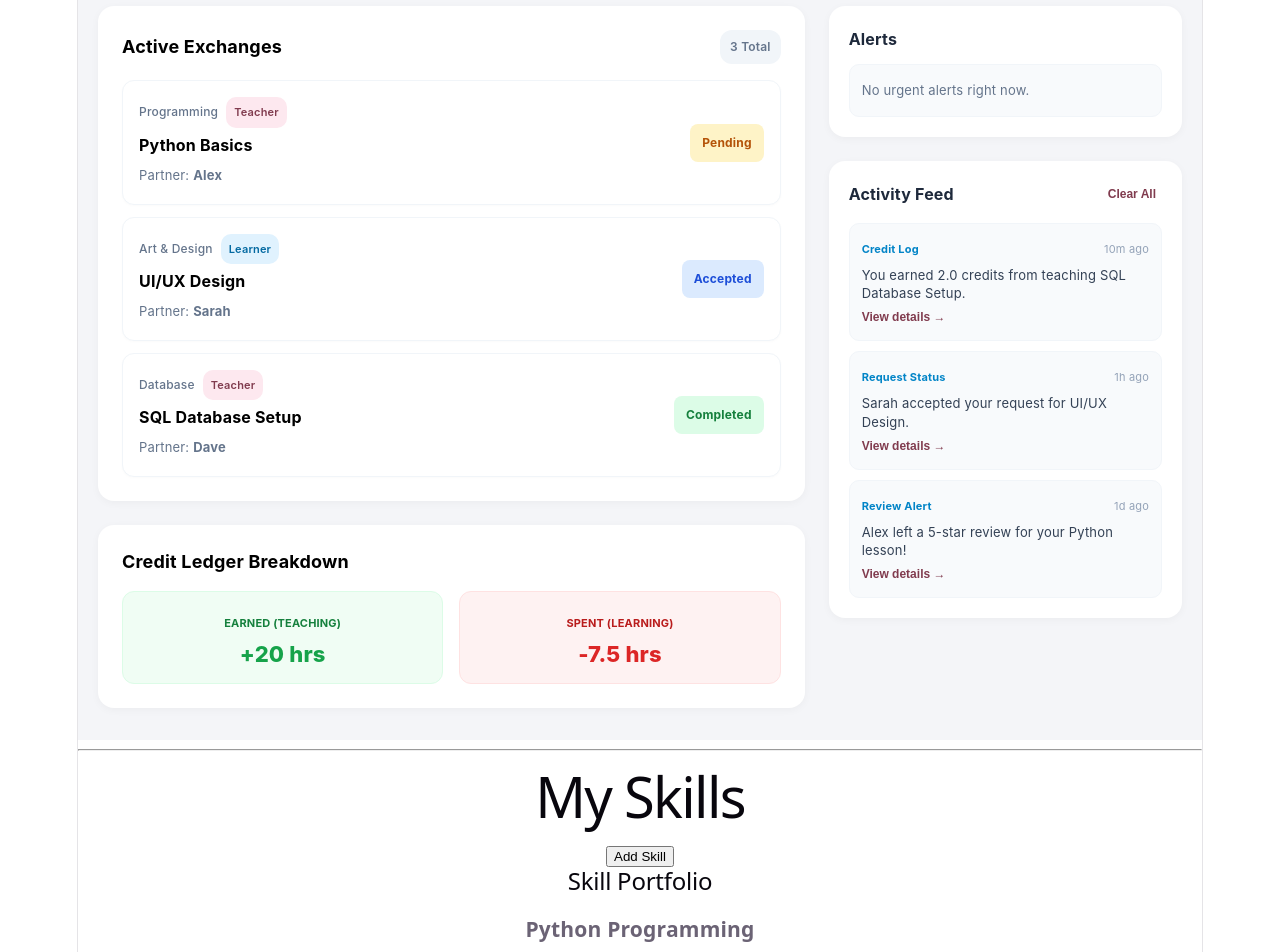
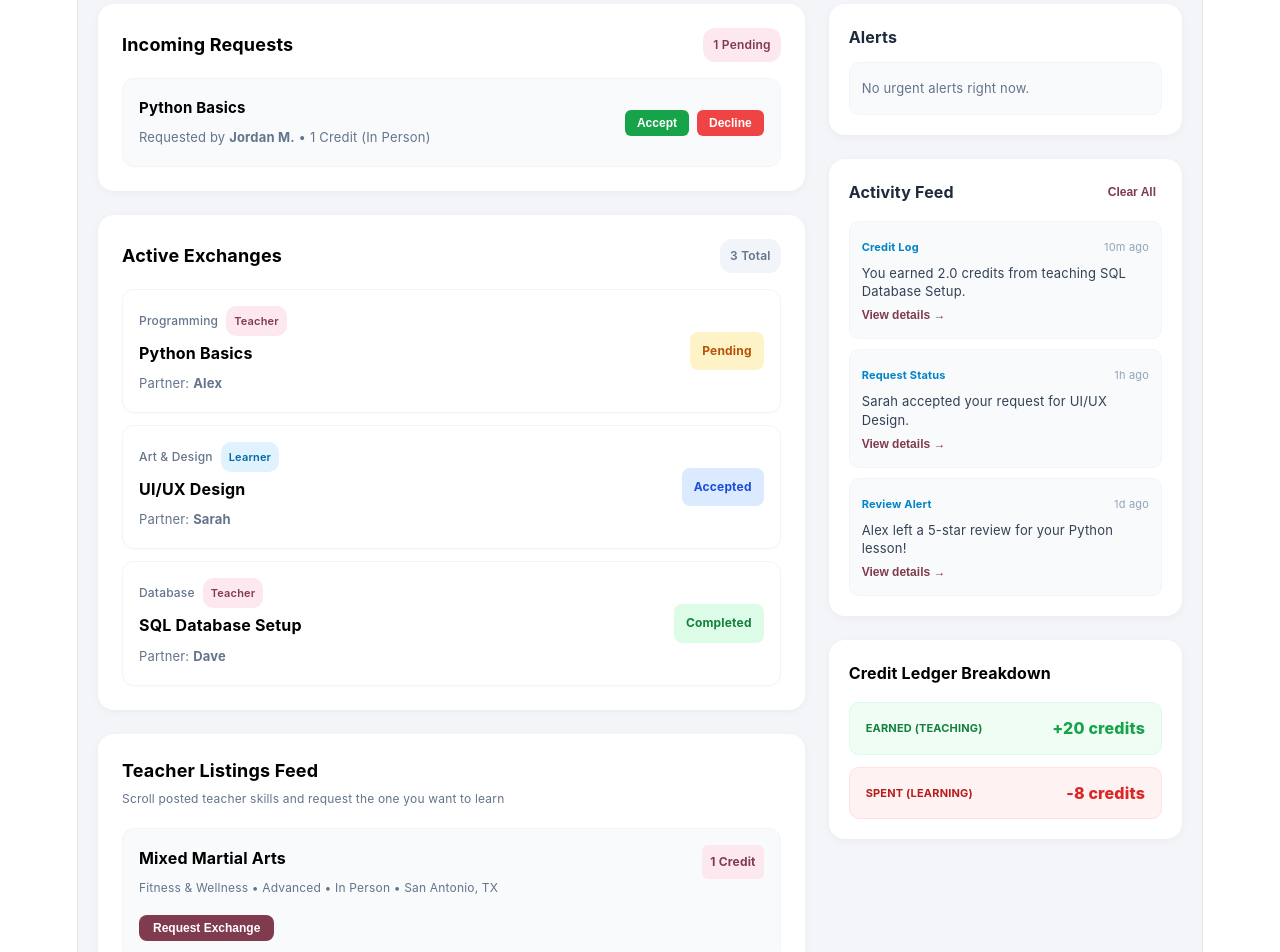
Before and after one commit to A-perez2265/BAAMM, a React (Vite) app: page / in a window 1280 px wide. Shown: the part 260-1212 px from the top of the page. Built offline with nearby package versions, Linux system fonts and the light colour scheme.

Commit message:
UI: Reorganize credit ledger breakdown and center available balance display

```diff
--- a/src/pages/DashboardPage.jsx
+++ b/src/pages/DashboardPage.jsx
@@ -6,15 +6,26 @@ export default function DashboardPage() {
   const [user] = useState({
     name: "User 101",
     username: "@user101",
-    creditBalance: 12.5,
-    earnedCredits: 20.0,
-    spentCredits: 7.5
+    creditBalance: 12,
+    earnedCredits: 20,
+    spentCredits: 8
   });
 
   const [exchanges] = useState([
     { id: 1, title: "Python Basics", role: "Teacher", partner: "Alex", status: "Pending", category: "Programming" },
     { id: 2, title: "UI/UX Design", role: "Learner", partner: "Sarah", status: "Accepted", category: "Art & Design" },
     { id: 3, title: "SQL Database Setup", role: "Teacher", partner: "Dave", status: "Completed", category: "Database" }
+  ]);
+
+  // Teammate's Exchange Engine Data: Incoming Requests
+  const [incomingRequests] = useState([
+    { id: 201, skill: "Python Basics", requester: "Jordan M.", credits: 1, type: "In Person" }
+  ]);
+
+  // Teammate's Exchange Engine Data: Featured Teacher Listings
+  const [teacherListings] = useState([
+    { id: 301, title: "Mixed Martial Arts", teacher: "AugustineP", credits: 1, category: "Fitness & Wellness", level: "Advanced", mode: "In Person", location: "San Antonio, TX" },
+    { id: 302, title: "Programmer Tutoring", teacher: "AugustineP", credits: 1, category: "Technology", level: "Intermediate", mode: "Online", location: "San Antonio, TX" }
   ]);
 
   return (
@@ -32,7 +43,6 @@ export default function DashboardPage() {
         top: 0,
         zIndex: 10
       }}>
-        {/* Logo Section */}
         <div style={{ display: 'flex', alignItems: 'center', gap: '8px' }}>
           <div style={{ width: '32px', height: '32px', borderRadius: '50%', background: 'linear-gradient(135deg, #f59e0b, #3b82f6)', display: 'flex', alignItems: 'center', justifyContent: 'center', color: '#fff', fontWeight: 'bold' }}>⚡</div>
           <div>
@@ -41,7 +51,6 @@ export default function DashboardPage() {
           </div>
         </div>
 
-        {/* Navigation Tabs */}
         <nav style={{ display: 'flex', gap: '6px', backgroundColor: '#f1f5f9', padding: '4px', borderRadius: '10px' }}>
           {['Dashboard', 'Search', 'Request', 'Incoming', 'Confirm', 'My Skills'].map((tab) => (
             <button
@@ -62,7 +71,6 @@ export default function DashboardPage() {
           ))}
         </nav>
 
-        {/* Auth status */}
         <div style={{ display: 'flex', alignItems: 'center', gap: '16px', fontSize: '13px' }}>
           <span style={{ color: '#64748b' }}>Signed in as <strong style={{ color: '#000000' }}>{user.name}</strong> <span style={{ color: '#94a3b8' }}>{user.username}</span></span>
           <button style={{ border: '1px solid #cbd5e1', background: '#fff', padding: '6px 12px', borderRadius: '6px', fontSize: '12px', fontWeight: '600', cursor: 'pointer', color: '#475569' }}>Sign Out</button>
@@ -72,7 +80,7 @@ export default function DashboardPage() {
       {/* Main Container */}
       <main style={{ maxWidth: '1100px', margin: '0 auto', padding: '32px 20px' }}>
 
-        {/* Header Hero Banner */}
+        {/* Hero Header */}
         <div style={{
           backgroundColor: '#ffffff',
           borderRadius: '16px',
@@ -84,12 +92,11 @@ export default function DashboardPage() {
           alignItems: 'center'
         }}>
           <div>
-            {/* Explicitly set color to pure black */}
             <h2 style={{ margin: 0, fontSize: '24px', fontWeight: '700', color: '#000000' }}>
               Welcome back, {user.name}! 👋
             </h2>
             <p style={{ margin: '4px 0 0 0', color: '#64748b', fontSize: '14px' }}>
-              Track your active skill exchanges and credit breakdown
+              Track your active skill exchanges, incoming requests, and credit breakdown
             </p>
           </div>
 
@@ -98,13 +105,13 @@ export default function DashboardPage() {
             border: '1px solid #e2e8f0',
             padding: '12px 24px',
             borderRadius: '12px',
-            textAlign: 'right'
+            textAlign: 'center'
           }}>
-            <span style={{ fontSize: '11px', color: '#64748b', textTransform: 'uppercase', fontWeight: '700', letterSpacing: '0.5px' }}>
+            <span style={{ fontSize: '11px', color: '#64748b', textTransform: 'uppercase', fontWeight: '700', letterSpacing: '0.5px', display: 'block' }}>
               Available Balance
             </span>
             <div style={{ fontSize: '24px', fontWeight: '800', color: '#803b4e', marginTop: '2px' }}>
-              {user.creditBalance} <span style={{ fontSize: '14px', fontWeight: '500', color: '#64748b' }}>Hours</span>
+              {Math.round(user.creditBalance)} <span style={{ fontSize: '14px', fontWeight: '500', color: '#64748b' }}>Credits</span>
             </div>
           </div>
         </div>
@@ -114,6 +121,35 @@ export default function DashboardPage() {
 
           {/* Left Column */}
           <div style={{ display: 'flex', flexDirection: 'column', gap: '24px' }}>
+
+            {/* Incoming Requests Widget */}
+            <section style={{ backgroundColor: '#ffffff', borderRadius: '16px', padding: '24px', boxShadow: '0 2px 8px rgba(0,0,0,0.04)' }}>
+              <div style={{ display: 'flex', justifyContent: 'space-between', alignItems: 'center', marginBottom: '16px' }}>
+                <h3 style={{ margin: 0, fontSize: '18px', fontWeight: '700', color: '#000000' }}>Incoming Requests</h3>
+                <span style={{ fontSize: '12px', backgroundColor: '#fde8ef', color: '#803b4e', padding: '4px 10px', borderRadius: '12px', fontWeight: '600' }}>
+                  {incomingRequests.length} Pending
+                </span>
+              </div>
+
+              {incomingRequests.length === 0 ? (
+                <p style={{ margin: 0, fontSize: '13px', color: '#64748b' }}>Accept or decline pending requests for your teacher listings. No pending requests right now.</p>
+              ) : (
+                <div style={{ display: 'flex', flexDirection: 'column', gap: '12px' }}>
+                  {incomingRequests.map((req) => (
+                    <div key={req.id} style={{ padding: '16px', border: '1px solid #f1f5f9', borderRadius: '12px', backgroundColor: '#f8fafc', display: 'flex', justifyContent: 'space-between', alignItems: 'center' }}>
+                      <div>
+                        <h4 style={{ margin: 0, fontSize: '15px', fontWeight: '700', color: '#000000' }}>{req.skill}</h4>
+                        <p style={{ margin: '2px 0 0 0', fontSize: '13px', color: '#64748b' }}>Requested by <strong>{req.requester}</strong> • {Math.round(req.credits)} Credit ({req.type})</p>
+                      </div>
+                      <div style={{ display: 'flex', gap: '8px' }}>
+                        <button style={{ backgroundColor: '#16a34a', color: '#fff', border: 'none', padding: '6px 12px', borderRadius: '6px', fontSize: '12px', fontWeight: '600', cursor: 'pointer' }}>Accept</button>
+                        <button style={{ backgroundColor: '#ef4444', color: '#fff', border: 'none', padding: '6px 12px', borderRadius: '6px', fontSize: '12px', fontWeight: '600', cursor: 'pointer' }}>Decline</button>
+                      </div>
+                    </div>
+                  ))}
+                </div>
+              )}
+            </section>
 
             {/* Active Exchanges Section */}
             <section style={{ backgroundColor: '#ffffff', borderRadius: '16px', padding: '24px', boxShadow: '0 2px 8px rgba(0,0,0,0.04)' }}>
@@ -137,7 +173,6 @@ export default function DashboardPage() {
                     boxShadow: '0 1px 3px rgba(0,0,0,0.02)',
                     textAlign: 'left'
                   }}>
-                    {/* Left text alignment container */}
                     <div style={{ textAlign: 'left' }}>
                       <div style={{ display: 'flex', alignItems: 'center', gap: '8px', marginBottom: '4px' }}>
                         <span style={{ fontSize: '12px', color: '#64748b', fontWeight: '500' }}>{ex.category}</span>
@@ -156,7 +191,6 @@ export default function DashboardPage() {
                       <p style={{ margin: '4px 0 0 0', fontSize: '13px', color: '#64748b', textAlign: 'left' }}>Partner: <strong>{ex.partner}</strong></p>
                     </div>
 
-                    {/* Status badge aligned right */}
                     <span style={{
                       fontSize: '12px',
                       padding: '6px 12px',
@@ -173,18 +207,32 @@ export default function DashboardPage() {
               </div>
             </section>
 
-            {/* Credit Breakdown Section */}
+            {/* Teacher Listings Widget */}
             <section style={{ backgroundColor: '#ffffff', borderRadius: '16px', padding: '24px', boxShadow: '0 2px 8px rgba(0,0,0,0.04)' }}>
-              <h3 style={{ margin: '0 0 16px 0', fontSize: '18px', fontWeight: '700', color: '#000000' }}>Credit Ledger Breakdown</h3>
-              <div style={{ display: 'grid', gridTemplateColumns: '1fr 1fr', gap: '16px' }}>
-                <div style={{ padding: '16px', borderRadius: '12px', backgroundColor: '#f0fdf4', border: '1px solid #dcfce7', textAlign: 'center' }}>
-                  <span style={{ fontSize: '11px', color: '#15803d', textTransform: 'uppercase', fontWeight: '700' }}>Earned (Teaching)</span>
-                  <div style={{ fontSize: '22px', fontWeight: '800', color: '#16a34a', marginTop: '4px' }}>+{user.earnedCredits} hrs</div>
+              <div style={{ display: 'flex', justifyContent: 'space-between', alignItems: 'center', marginBottom: '16px' }}>
+                <div>
+                  <h3 style={{ margin: 0, fontSize: '18px', fontWeight: '700', color: '#000000' }}>Teacher Listings Feed</h3>
+                  <p style={{ margin: '2px 0 0 0', fontSize: '12px', color: '#64748b' }}>Scroll posted teacher skills and request the one you want to learn</p>
                 </div>
-                <div style={{ padding: '16px', borderRadius: '12px', backgroundColor: '#fef2f2', border: '1px solid #fee2e2', textAlign: 'center' }}>
-                  <span style={{ fontSize: '11px', color: '#b91c1c', textTransform: 'uppercase', fontWeight: '700' }}>Spent (Learning)</span>
-                  <div style={{ fontSize: '22px', fontWeight: '800', color: '#dc2626', marginTop: '4px' }}>-{user.spentCredits} hrs</div>
-                </div>
+              </div>
+
+              <div style={{ display: 'flex', flexDirection: 'column', gap: '12px' }}>
+                {teacherListings.map((listing) => (
+                  <div key={listing.id} style={{ padding: '16px', border: '1px solid #f1f5f9', borderRadius: '12px', backgroundColor: '#f8fafc' }}>
+                    <div style={{ display: 'flex', justifyContent: 'space-between', alignItems: 'flex-start' }}>
+                      <div>
+                        <h4 style={{ margin: 0, fontSize: '16px', fontWeight: '700', color: '#000000' }}>{listing.title}</h4>
+                        <p style={{ margin: '4px 0', fontSize: '12px', color: '#64748b' }}>{listing.category} • {listing.level} • {listing.mode} • {listing.location}</p>
+                      </div>
+                      <span style={{ fontSize: '12px', fontWeight: '700', color: '#803b4e', backgroundColor: '#fde8ef', padding: '4px 8px', borderRadius: '6px' }}>
+                        {Math.round(listing.credits)} Credit
+                      </span>
+                    </div>
+                    <button style={{ marginTop: '10px', backgroundColor: '#803b4e', color: '#fff', border: 'none', padding: '6px 14px', borderRadius: '8px', fontSize: '12px', fontWeight: '600', cursor: 'pointer' }}>
+                      Request Exchange
+                    </button>
+                  </div>
+                ))}
               </div>
             </section>
 
@@ -194,6 +242,21 @@ export default function DashboardPage() {
           <div style={{ display: 'flex', flexDirection: 'column', gap: '24px' }}>
             <Alerts />
             <ActivityFeed />
+
+            {/* Credit Ledger Breakdown */}
+            <section style={{ backgroundColor: '#ffffff', borderRadius: '16px', padding: '20px', boxShadow: '0 2px 8px rgba(0,0,0,0.04)' }}>
+              <h3 style={{ margin: '0 0 16px 0', fontSize: '16px', fontWeight: '700', color: '#000000' }}>Credit Ledger Breakdown</h3>
+              <div style={{ display: 'flex', flexDirection: 'column', gap: '12px' }}>
+                <div style={{ padding: '12px 16px', borderRadius: '10px', backgroundColor: '#f0fdf4', border: '1px solid #dcfce7', display: 'flex', justifyContent: 'space-between', alignItems: 'center' }}>
+                  <span style={{ fontSize: '11px', color: '#15803d', textTransform: 'uppercase', fontWeight: '700' }}>Earned (Teaching)</span>
+                  <span style={{ fontSize: '16px', fontWeight: '800', color: '#16a34a' }}>+{Math.round(user.earnedCredits)} credits</span>
+                </div>
+                <div style={{ padding: '12px 16px', borderRadius: '10px', backgroundColor: '#fef2f2', border: '1px solid #fee2e2', display: 'flex', justifyContent: 'space-between', alignItems: 'center' }}>
+                  <span style={{ fontSize: '11px', color: '#b91c1c', textTransform: 'uppercase', fontWeight: '700' }}>Spent (Learning)</span>
+                  <span style={{ fontSize: '16px', fontWeight: '800', color: '#dc2626' }}>-{Math.round(user.spentCredits)} credits</span>
+                </div>
+              </div>
+            </section>
           </div>
 
         </div>
```
